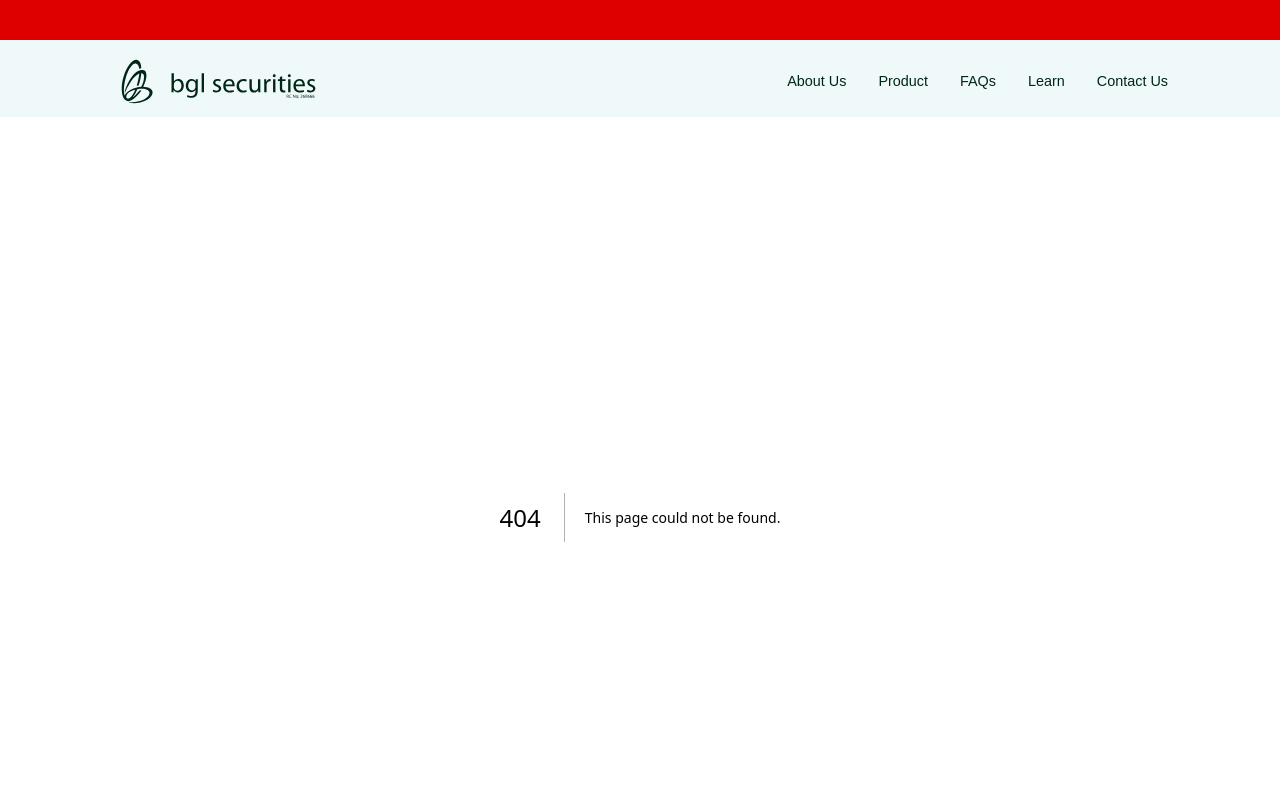
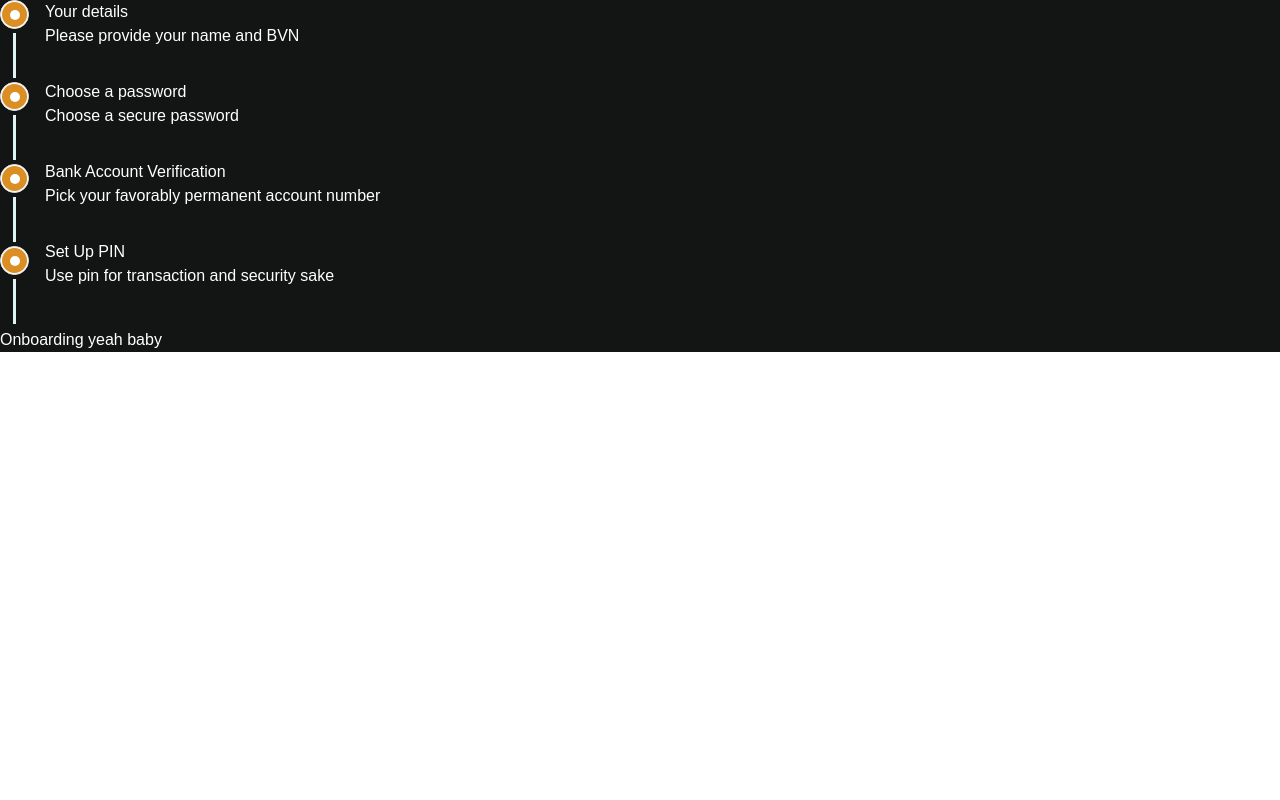
Before and after one commit to IdrisDY/BG-SEC, a Next.js app: page /onboarding in a window 1280 px wide. Before the commit this address had no page. Shown: the top 800 px of the page. Built offline with nearby package versions, Linux system fonts and the light colour scheme; a web font is replaced by a local one.

Commit message:
adchatbot

```diff
--- /dev/null
+++ b/app/onboarding/page.js
@@ -0,0 +1,77 @@
+"use client";
+import { useState } from "react";
+const Onboarding = () => {
+  const listOfSteps = [
+    {
+      title: "Your details",
+      txt: "Please provide your name and BVN",
+    },
+    {
+      title: "Choose a password",
+      txt: "Choose a secure password",
+    },
+    {
+      title: "Bank Account Verification",
+      txt: "Pick your favorably permanent account number",
+    },
+    {
+      title: "Set Up PIN",
+      txt: "Use pin for transaction and security sake",
+    },
+  ];
+  const [currentStep, setCurrentStep] = useState(0);
+
+  const handleNext = () => {
+    if (currentStep < steps.length - 1) {
+      setCurrentStep((prevStep) => prevStep + 1);
+    }
+  };
+
+  const handleBack = () => {
+    if (currentStep > 0) {
+      setCurrentStep((prevStep) => prevStep - 1);
+    }
+  };
+  return (
+    <div className="bg-font_black text-white ">
+      <aside className="w-2/5" >
+        <header></header>
+        <div className="flex  gap-4">
+          <div className="flex flex-col items-center ">
+            {Array.from({ length: 4 }).map((item) => {
+              return (
+                <div className="flex flex-col items-center" >
+                  <div className="border flex items-center border-gray-200 w-fit rounded-full bg-white p-[1px]">
+                    <div className="rounded-full w-[25px] flex items-center justify-center  bg-[#DA8E23] h-[25px] ">
+                      <div className="rounded-full w-[10px]  h-[10px] bg-white "></div>
+                    </div>
+                  </div>
+                  <div className="w-[3px]  h-[45px] my-1 bg-[#E1F4F4]"></div>
+                  {/* <span className=" w-[30px] h-[30px]">
+                    <img src='/onboard/tick.png' alt="tick"/>
+                </span> */}
+                </div>
+              );
+            })}
+          </div>
+
+          <ul className="flex gap-8 flex-col">
+            {listOfSteps.map((item, index) => {
+              return (
+                <li className="flex gap-1">
+                  <div className="flex flex-col">
+                    <span>{item.title}</span>
+                    <span>{item.txt}</span>
+                  </div>
+                </li>
+              );
+            })}{" "}
+          </ul>
+        </div>
+      </aside>
+      <main>Onboarding yeah baby</main>
+    </div>
+  );
+};
+
+export default Onboarding;
--- a/components/body.js
+++ b/components/body.js
@@ -1,8 +1,10 @@
 "use client";
+import { useRouter } from "next/router";
 import Footer from "./footer";
 import Header from "./header";
 import { DM_Sans, Pathway_Extreme } from "next/font/google";
 import { createGlobalStyle, useTheme } from "styled-components";
+import { usePathname } from "next/navigation";
 
 export const DMFont = DM_Sans({ weight: ["700"], subsets: ["latin"] });
 export const pathWay = Pathway_Extreme({ subsets: ["latin"] });
@@ -17,15 +19,17 @@ const BodyWrapper = ({ children, className }) => {
 `;
 
   const theme = useTheme();
-
+  const router = usePathname()
+  const homePath = router=== "/";
+  console.log(router);
   console.log(theme);
   return (
     <>
       <GlobalStyle />
-      <body className={`${pathWay.className} overflow-x-hidden ` }>
-        <Header />
+      <body className={`${pathWay.className} overflow-x-hidden `}>
+        {homePath && <Header />}
         {children}
-        <Footer />
+        {homePath && <Footer />}{" "}
       </body>
     </>
   );
--- a/package.json
+++ b/package.json
@@ -11,6 +11,7 @@
   "dependencies": {
     "@reduxjs/toolkit": "^2.2.5",
     "axios": "^1.7.2",
+    "deps": "^1.0.0",
     "next": "14.2.3",
     "react": "^18",
     "react-dom": "^18",
--- a/tailwind.config.js
+++ b/tailwind.config.js
@@ -21,10 +21,11 @@ module.exports = {
         dark_green_90: "#045634",
         light_mainTxt: "#002616",
         light_subhead: "#0B1E1E",
-        light_gray_50:'#475467',
+        light_gray_50: "#475467",
         hero_section_bg: "#EFF9F9",
         outline_orange: "#FD891C",
-        onboard_green:'#008080'
+        onboard_green: "#008080",
+        default_steps: "#83796B",
       },
       boxShadow: {
         custom1: "0px 12px 16px -4px #10182814",
```
Also changed, not shown: public/onboard/Tick.png (added), 1 other file (tests, documents, lock files or other folders).
